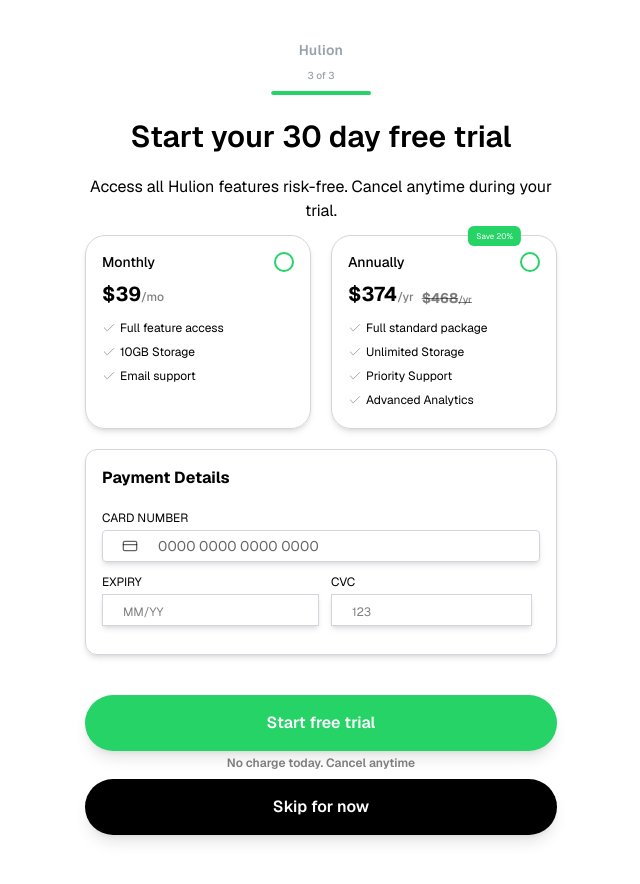
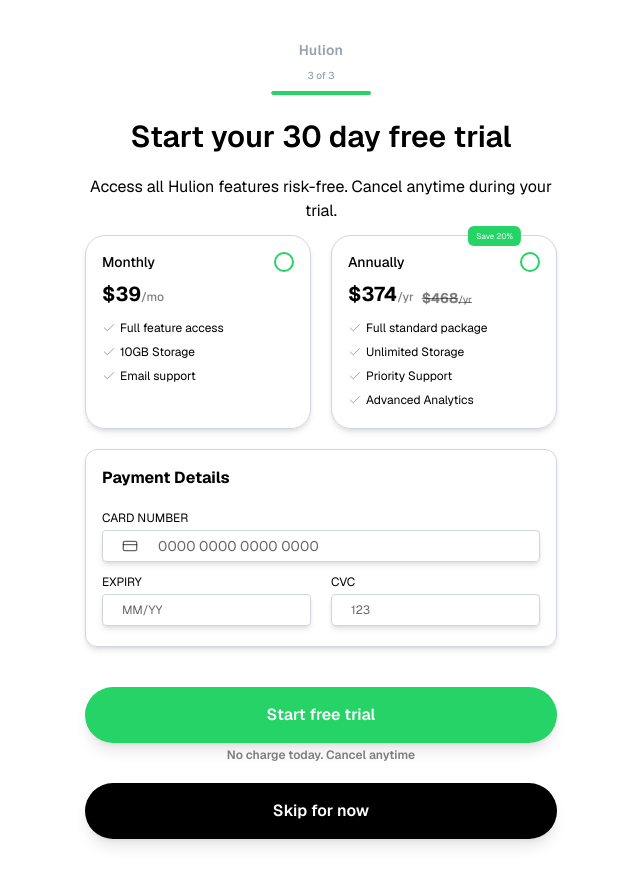
Before and after one commit to Mcdon1131/Helin, a React (Vite) app in the folder my-app/: page /setup/freetrial in a window 1280 px wide. Shown: the top 884 px of the page, without its empty margins (319-959 px from the left). Built offline with nearby package versions, Linux system fonts and the light colour scheme.

Commit message:
Update FreeTrialPage.jsx

```diff
--- a/my-app/Pages/UserSetups/FreeTrialPage.jsx
+++ b/my-app/Pages/UserSetups/FreeTrialPage.jsx
@@ -81,11 +81,14 @@
             </div>
           </button>
         </div>
-        <div className="p-4 pb-5 mt-5 border border-gray-300 rounded-xl shadow-md ">
-          <h3 className="font-bold ">Payment Details</h3>
-          <p className="mt-5 mb-1 text-xs uppercase">card NUMBER</p>
-          <div className="relative h-8">
-            <label className="absolute h-full pl-5 flex items-center text-black/60 text-sm pointer-events-none">
+        <div class="p-4 pb-5 mt-5 border border-gray-300 rounded-xl shadow-md">
+          <h3 class="font-bold">Payment Details</h3>
+          <p class="mt-5 mb-1 text-xs uppercase">Card number</p>
+          <div class="relative h-8">
+            <label
+              for=""
+              class="absolute h-full pl-5 flex items-center text-black/60 text-sm pointer-events-none"
+            >
               <svg
                 xmlns="http://www.w3.org/2000/svg"
                 width="24"
@@ -111,24 +114,40 @@
               name="role"
             />
           </div>
-          <div className="grid grid-cols-2 gap-1">
-            <div className="">
-              <p className="mt-3 mb-1 text-xs uppercase" htmlFor="expry">Expiry</p>
+          <div class="grid grid-cols-2 gap-5 justify-between">
+            <div class="">
+              <p class="mt-3 mb-1 text-xs uppercase">Expiry</p>
+              <div class="relative h-8 text-xs">
+                <label
+                  for=""
+                  class="absolute w-full inset-0 flex text-black/60 items-center pointer-events-none"
+                >
+                  <span class="ml-5">MM/YY</span>
+                </label>
                 <input
+                  class="w-full h-full pl-5 border shadow-md border-gray-300 rounded transition-colors focus:outline-none focus:border-[#25D366]"
+                  id="creator"
                   type="text"
-                placeholder="MM/YY"
-                className="border w-full shadow-md h-8 pl-5 border-gray-300 placeholder:text-xs focus:outline-none focus:border-[#25D366]"
-                id="expry"
+                  name="role"
                 />
               </div>
-            <div className="px-2 pb-2">
-              <p className="mt-3 mb-1 text-xs uppercase" htmlFor="cvc">CVC</p>
+            </div>
+            <div class="relative">
+              <p class="mt-3 mb-1 text-xs uppercase">CVC</p>
+              <div class="relative h-8 text-xs">
+                <label
+                  for=""
+                  class="absolute w-full inset-0 flex text-black/60 items-center pointer-events-none"
+                >
+                  <span class="ml-5">123</span>
+                </label>
                 <input
+                  class="w-full h-full pl-5 border shadow-md border-gray-300 rounded transition-colors focus:outline-none focus:border-[#25D366]"
+                  id="creator"
                   type="text"
-                placeholder="123"
-                className="border w-full shadow-md h-8 pl-5 border-gray-300 placeholder:text-xs focus:outline-none focus:border-[#25D366]"
-                id="cvc"
+                  name="role"
                 />
+              </div>
             </div>
           </div>
         </div>
@@ -140,10 +159,12 @@
         >
           Start free trial
         </button>
-        <p className="text-black/50 text-center m-0 p-0 text-xs mt-1">No charge today. Cancel anytime</p>
+        <p className="text-black/50 text-center m-0 p-0 text-xs mt-1">
+          No charge today. Cancel anytime
+        </p>
         <button
           onClick={() => navigate("/setup/role")}
-          class="w-full py-4 mt-2 bg-[#000000] shadow-lg rounded-full hover:bg-emerald-600 transition-colors"
+          class="w-full py-4 mt-5 bg-[#000000] shadow-lg rounded-full hover:bg-emerald-600 transition-colors"
         >
           Skip for now
         </button>
```
Lines whose indentation alone changed are shown as unchanged.
